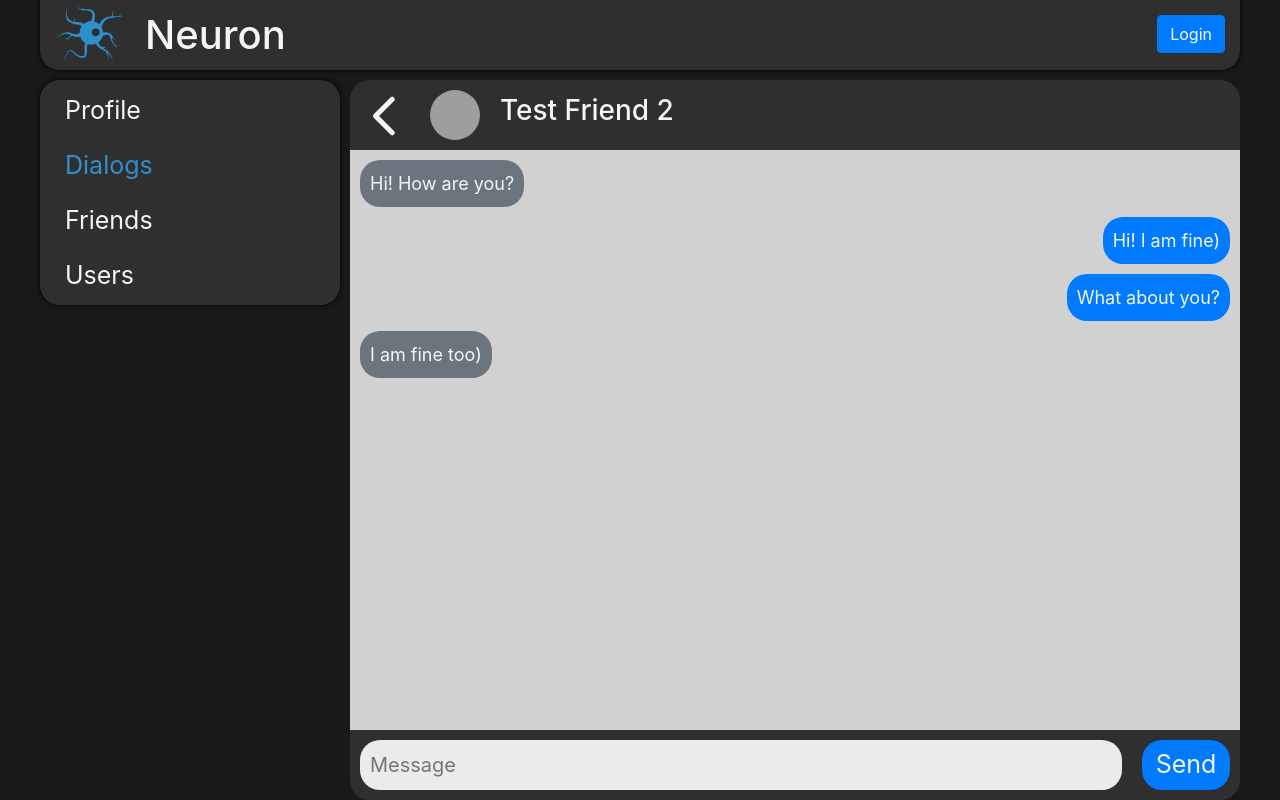
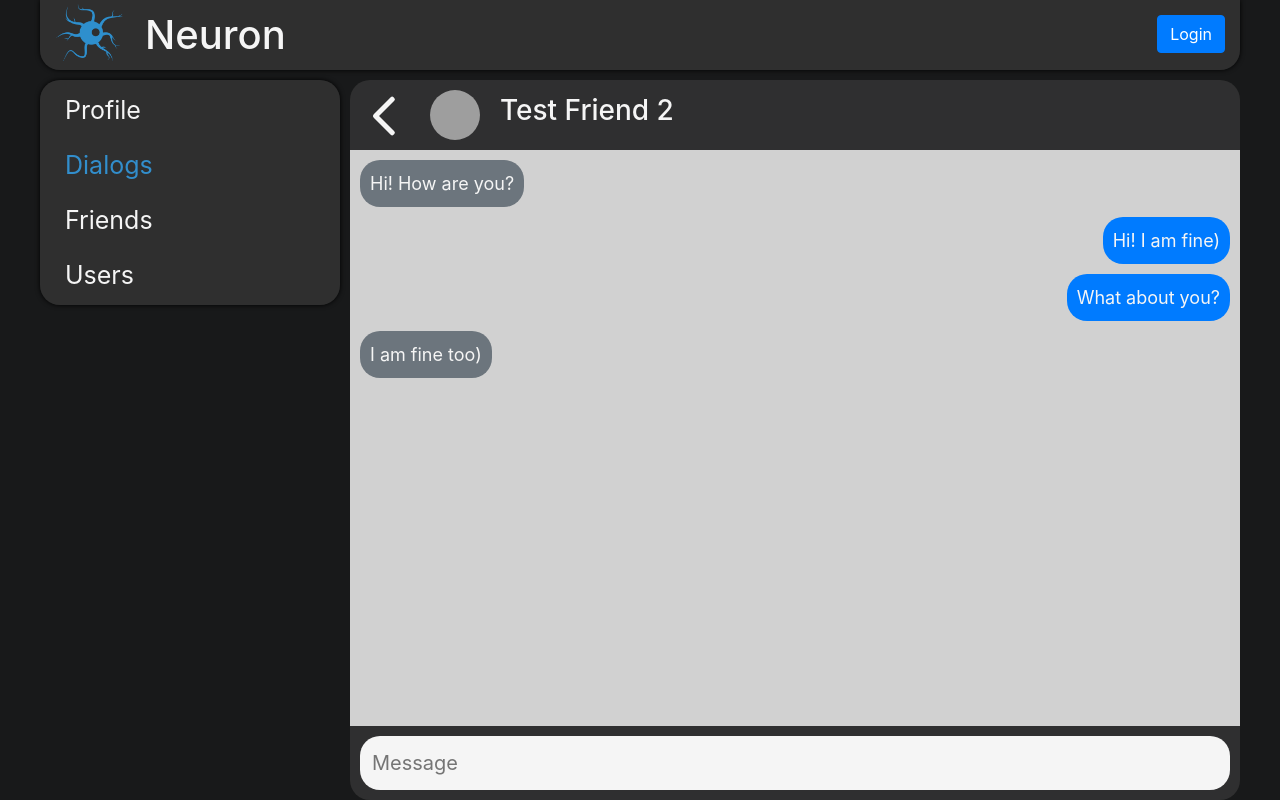
Before and after one commit to MaxKliuba/social-network-app, a React (Create React App) app: page /dialogs/1 in a window 1280 px wide. Built offline with nearby package versions, Linux system fonts and the light colour scheme; no server answers; grey boxes are pictures that could not be loaded.

Commit message:
field validation added

```diff
--- a/src/components/Dialogs/Chat/Chat.jsx
+++ b/src/components/Dialogs/Chat/Chat.jsx
@@ -2,6 +2,8 @@ import React from "react";
 import { NavLink, Redirect } from "react-router-dom";
 import { Field, reduxForm } from "redux-form";
 import styles from "./Chat.module.css";
+import { maxLengthCreator, required } from "../../../utils/validators/validators.js";
+import { Textarea } from "../../common/FormsControls/FormsControls";
 
 const Message = (props) => {
   return props.myMessage ? (
@@ -55,19 +57,44 @@ function Chat(props) {
   );
 }
 
+const maxLength10 = maxLengthCreator(10);
+
 const AddMessageForm = (props) => {
+  let buttonOnClick = (e) => {
+    e.currentTarget.blur();
+  };
+
   return (
-    <form onSubmit={props.handleSubmit} className={styles.add_message_box}>
-        <div className={styles.add_message_box}>
-          <Field
-            component="textarea"
-            name="newMessageBody"
-            placeholder="Message"
-            className={styles.textarea}
-          />
+    <form onSubmit={props.handleSubmit}>
+      <div tabIndex="0" className={styles.message_creator_box}>
+        <Field
+          className={styles.textarea}
+          name="newMessageBody"
+          placeholder="Message"
+          component={Textarea}
+          validate={[required, maxLength10]}
+        />
+        <div className={styles.message_creator_tools}>
+          <button className={styles.textarea_button} onClick={buttonOnClick}>
+            Send
+          </button>
         </div>
-        <button className={styles.textarea_button}>Send</button>
+      </div>
     </form>
+
+
+    // <form onSubmit={props.handleSubmit} className={styles.add_message_box}>
+    //   <div className={styles.add_message_box}>
+    //     <Field
+    //       component={Textarea}
+    //       name="newMessageBody"
+    //       placeholder="Message"
+    //       className={styles.textarea}
+    //       validate={[maxLength10]}
+    //     />
+    //   </div>
+    //   <button className={styles.textarea_button}>Send</button>
+    // </form>
   );
 };
 
--- a/src/components/Dialogs/Chat/Chat.module.css
+++ b/src/components/Dialogs/Chat/Chat.module.css
@@ -122,19 +122,73 @@
   background-color: rgba(50, 50, 50, 0.9);
 }
 
-.add_message_box {
-  display: flex;
-  width: 100%;
+.message_creator_box {
+  padding: 10px;
 }
 
 .textarea {
   width: 100%;
+  height: 54px;
+  resize: none;
+  background-color: whitesmoke;
+  padding: 10px;
+  padding-right: 0px;
+  border-radius: 20px;
+  text-align: left;
+  border: solid transparent 2px;
+  outline: none;
+  font-size: 20px;
+  color: #18191A;
+  display: block;
+}
+
+.message_creator_tools {
+  display: none;
+  outline: none;
   height: 50px;
+  margin-top: 10px;
+}
+
+.textarea_button {
+  width: 100px;
+  height: 50px;
+  background-color: #007BFF;
+  border-radius: 20px;
+  text-align: center;
+  border: none;
+  outline: none;
+  font-size: 25px;
+  color: whitesmoke;
+  float: right;
+  cursor: pointer;
+}
+
+/* .textarea_button:hover {
+  background-color: rgba(50, 50, 50, 0.5);
+} */
+
+.message_creator_box:focus .textarea,
+.message_creator_box:focus-within .textarea {
+  height: 112px;
+}
+
+.message_creator_box:focus .message_creator_tools,
+.message_creator_box:focus-within .message_creator_tools {
+  display: block;
+}
+
+/* .add_message_box {
+  display: block;
+  width: 100%;
+  padding: 10px;
+}
+
+.textarea {
+  width: 100%;
+  height: 54px;
   resize: none;
   background-color: rgba(255, 255, 255, 0.9);
-  margin: 10px;
   padding: 10px;
-  padding-right: 0px;
   border-radius: 20px;
   text-align: left;
   border: none;
@@ -157,7 +211,7 @@
   color: whitesmoke;
   cursor: pointer;
   flex: 0 100px;
-}
+} */
 
 /* .textarea_button:hover {
     background-color: rgba(255, 255, 255, 0.4);
--- a/src/components/Login/Login.jsx
+++ b/src/components/Login/Login.jsx
@@ -1,17 +1,19 @@
 import React from "react";
 import { Field, reduxForm } from "redux-form";
+import { required } from "../../utils/validators/validators";
+import { Input } from "../common/FormsControls/FormsControls";
 
 function LoginForm(props) {
   return (
     <form onSubmit={props.handelSubmit}>
       <div>
-        <Field placeholder={"Login"} component={"input"} name={"login"} />
+        <Field placeholder={"Login"} name={"login"} component={Input} validate={[required]} />
       </div>
       <div>
-        <Field placeholder={"Password"} component={"input"} name={"password"} />
+        <Field placeholder={"Password"} name={"password"} component={Input} validate={[required]} />
       </div>
       <div>
-        <Field type={"checkbox"} component={"input"} name={"rememberMe"} />{" "}
+        <Field type={"checkbox"} name={"rememberMe"} component={"input"} />
         remember me
       </div>
       <div>
--- a/src/components/Profile/MyPosts/MyPosts.jsx
+++ b/src/components/Profile/MyPosts/MyPosts.jsx
@@ -2,6 +2,8 @@ import React from "react";
 import { Field, reduxForm } from "redux-form";
 import styles from "./MyPosts.module.css";
 import Post from "./Post/Post";
+import { maxLengthCreator, required} from "../../../utils/validators/validators.js";
+import { Textarea } from "../../common/FormsControls/FormsControls";
 
 function MyPosts(props) {
   let postsElements = props.postsData.map((el) => {
@@ -31,16 +33,18 @@ function MyPosts(props) {
 
   return (
     <div className="content_box">
-      <AddNewPostRedux onSubmit={onAddPost} />
+      <AddNewPostFormRedux onSubmit={onAddPost} />
       {postsElements}
     </div>
   );
 }
 
-const AddNewPost = (props) => {
+const maxLength10 = maxLengthCreator(10);
+
+const AddNewPostForm = (props) => {
   let buttonOnClick = (e) => {
     e.currentTarget.blur();
-  }
+  };
 
   return (
     <form onSubmit={props.handleSubmit}>
@@ -49,13 +53,11 @@ const AddNewPost = (props) => {
           className={styles.textarea}
           name="newPostText"
           placeholder="How are you?"
-          component={"textarea"}
+          component={Textarea}
+          validate={[required, maxLength10]}
         />
         <div className={styles.post_creator_tools}>
-          <button
-            className={styles.textarea_button}
-            onClick={buttonOnClick}
-          >
+          <button className={styles.textarea_button} onClick={buttonOnClick}>
             Post
           </button>
         </div>
@@ -64,6 +66,8 @@ const AddNewPost = (props) => {
   );
 };
 
-const AddNewPostRedux = reduxForm({form: "ProfileAddNewPost"})(AddNewPost);
+const AddNewPostFormRedux = reduxForm({ form: "ProfileAddNewPost" })(
+  AddNewPostForm
+);
 
 export default MyPosts;
--- a/src/components/Profile/MyPosts/MyPosts.module.css
+++ b/src/components/Profile/MyPosts/MyPosts.module.css
@@ -1,23 +1,17 @@
-.post_creator_box {
-    outline: none;
-}
-
 .textarea {
     width: 100%;
-    height: 50px;
+    height: 54px;
     resize: none;
-    background-color: rgba(255, 255, 255, 0.7);
+    background-color: whitesmoke;
     padding: 10px;
     padding-right: 0px;
     border-radius: 20px;
     text-align: left;
-    border: none;
+    border: solid transparent 2px;
     outline: none;
     font-size: 20px;
     color: #18191A;
     display: block;
-    -moz-box-sizing: border-box;
-    box-sizing: border-box;
 }
 
 .post_creator_tools {
@@ -41,10 +35,6 @@
     cursor: pointer;
 }
 
-.posts_container {
-    margin-top: 20px;
-}
-
 /* .textarea_button:hover {
     background-color: rgba(50, 50, 50, 0.5);
 } */
@@ -59,6 +49,10 @@
     display: block;
 }
 
+.posts_container {
+    margin-top: 20px;
+}
+
 @media only screen and (max-width: 720px) {
     .textarea_button {
         cursor: auto;
--- /dev/null
+++ b/src/components/common/FormsControls/FormsControls.js
@@ -0,0 +1,33 @@
+import React from "react";
+import styles from "./FormsControls.module.css";
+
+export const FormControl = ({ input, meta, child, ...props }) => {
+  const hasError = meta.touched && meta.error;
+
+  return (
+    <div className={hasError ? styles.error : ""}>
+      {props.children}
+      {hasError && <div className={styles.error_message_box}>{meta.error}</div>}
+    </div>
+  );
+};
+
+export const Textarea = (props) => {
+  const { input, meta, child, ...restProps } = props;
+
+  return (
+    <FormControl {...props}>
+      <textarea {...input} {...restProps} />
+    </FormControl>
+  );
+};
+
+export const Input = (props) => {
+    const { input, meta, child, ...restProps } = props;
+
+    return (
+      <FormControl {...props}>
+        <input {...input} {...restProps} />
+      </FormControl>
+    );
+  };
--- /dev/null
+++ b/src/components/common/FormsControls/FormsControls.module.css
@@ -0,0 +1,20 @@
+.error {
+  background-color: #eab7b5;
+  border-radius: 20px;
+}
+
+.error input,
+.error textarea {
+  background-color: rgba(255, 255, 255, 0.8);
+  border: solid red 2px;
+}
+
+.error_message_box {
+  display: block;
+  width: 100%;
+  border-radius: 20px;
+  text-align: center;
+  color: red;
+  font-size: 20px;
+  font-weight: 500;
+}
--- a/src/redux/chat-reducer.js
+++ b/src/redux/chat-reducer.js
@@ -40,7 +40,6 @@ const chatReducer = (state = initialState, action) => {
     case SEND_MESSAGE: {
       let newMessageBody = action.newMessageBody;
 
-      if (newMessageBody && newMessageBody.trim().length > 0) {
       let newMessage = {
         messageId: 0,
         userId: 0,
@@ -56,13 +55,6 @@ const chatReducer = (state = initialState, action) => {
         },
       };
     }
-      return {
-        ...state,
-        chatData: {
-          ...state.chatData,
-        },
-      };
-    }
     default:
       return state;
   }
--- a/src/redux/profile-reducer.js
+++ b/src/redux/profile-reducer.js
@@ -54,28 +54,27 @@ const profileReducer = (state = initialState, action) => {
     case ADD_POST: {
       let newPostText = action.newPostText;
 
-      if (newPostText && newPostText.trim().length > 0) {
-        let digitFormat = (digit) => {
-          return digit.toString().length < 2 ? "0" + digit : digit;
-        };
-        let today = new Date();
-        let dateTimeNow =
-          digitFormat(today.getHours()) +
-          ":" +
-          digitFormat(today.getMinutes()) +
-          " " +
-          digitFormat(today.getDate()) +
-          "." +
-          digitFormat(today.getMonth() + 1) +
-          "." +
-          today.getFullYear();
+      // let digitFormat = (digit) => {
+      //   return digit.toString().length < 2 ? "0" + digit : digit;
+      // };
+      // let today = new Date();
+      // let dateTimeNow =
+      //   digitFormat(today.getHours()) +
+      //   ":" +
+      //   digitFormat(today.getMinutes()) +
+      //   " " +
+      //   digitFormat(today.getDate()) +
+      //   "." +
+      //   digitFormat(today.getMonth() + 1) +
+      //   "." +
+      //   today.getFullYear();
 
       let newPost = {
         postId: 0,
         userId: state.profile.userId,
         userName: state.profile.fullName,
         userAvatar: state.profile.photos.small,
-          postDatetime: dateTimeNow,
+        // postDatetime: dateTimeNow,
         postText: newPostText,
         like: 0,
       };
@@ -83,11 +82,6 @@ const profileReducer = (state = initialState, action) => {
       return {
         ...state,
         postsData: [newPost, ...state.postsData],
-        };
-      }
-
-      return {
-        ...state,
       };
     }
     case SET_USER_PROFILE: {
@@ -144,7 +138,7 @@ export const getStatus = (userId) => {
 export const updateStatus = (status) => {
   return (dispatch) => {
     profileAPI.updateStatus(status).then((response) => {
-      if(response.resultCode === 0) {
+      if (response.resultCode === 0) {
         dispatch(setStatus(status));
       }
     });
--- /dev/null
+++ b/src/utils/validators/validators.js
@@ -0,0 +1,15 @@
+export const required = (value) => {
+  if (value) {
+    return undefined;
+  }
+
+  return "Field is required";
+};
+
+export const maxLengthCreator = (maxLength) => (value) => {
+    if (value && value.length > maxLength) {
+      return `Max length is ${maxLength} symbols`;
+    }
+
+    return undefined;
+  };
```
Lines whose indentation alone changed are shown as unchanged.
